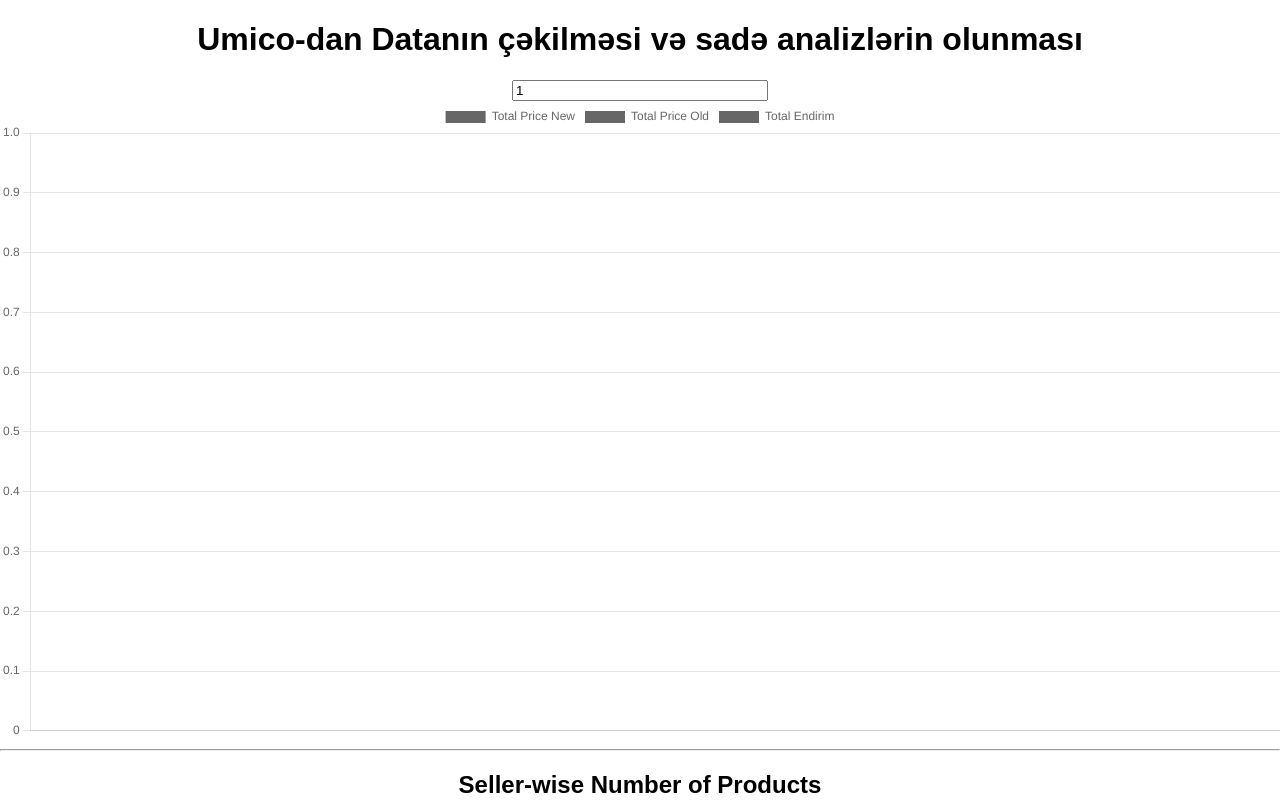
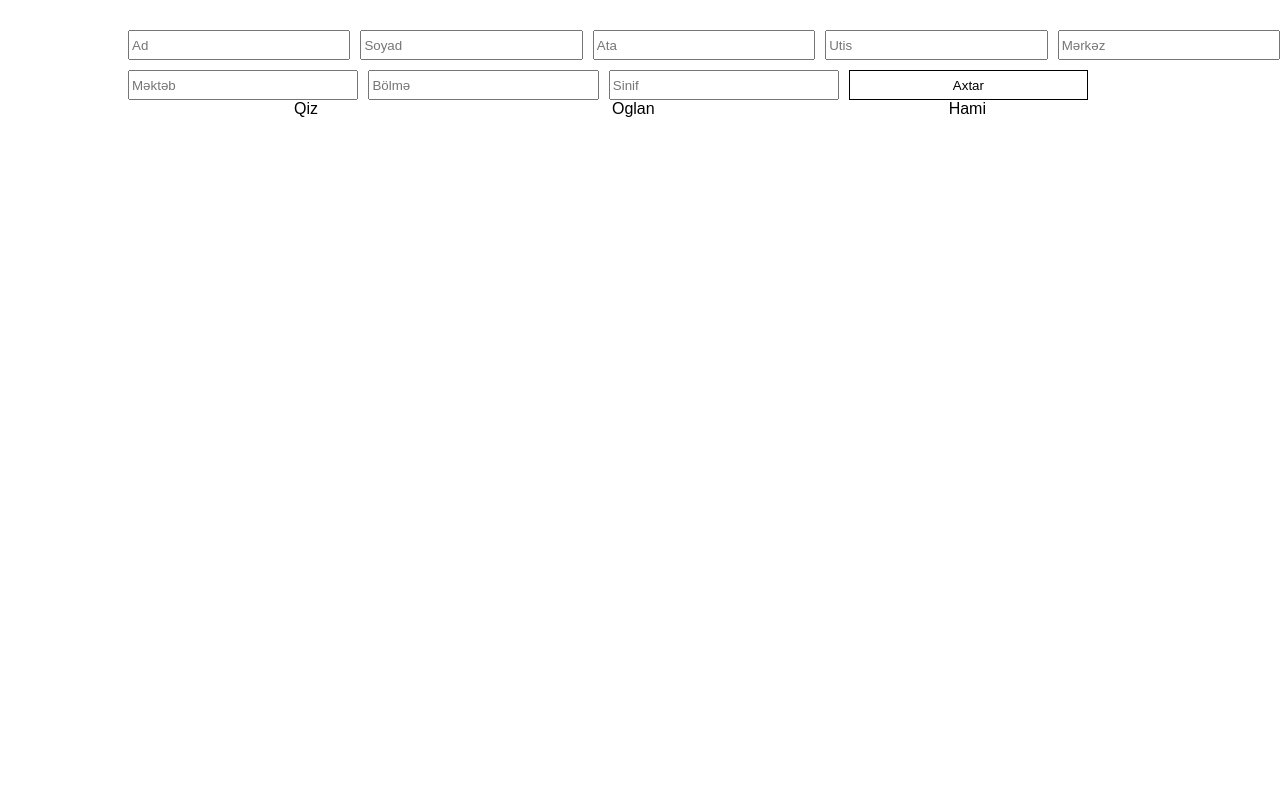
Before and after one commit to memmedov-karim/axtar, a React (Create React App) app: page / in a window 1280 px wide. Shown: the top 800 px of the page. Built offline with nearby package versions, Linux system fonts and the light colour scheme; no server answers.

Commit message:
reversed

```diff
--- a/src/App.js
+++ b/src/App.js
@@ -169,21 +169,21 @@ function App() {
   }
   return (
     <div className="App">
-      <Error />
-      {/*<Toaster  />*/}
-      {/*<Search find={find} getData={getData} searchingData={searchingData} />*/}
-      {/* <div style={{display:'flex',flexDirection:'row',alignItems:'center',justifyContent:'space-evenly'}}>
+      {/* <Error /> */}
+      <Toaster  />
+      <Search find={find} getData={getData} searchingData={searchingData} />
+      <div style={{display:'flex',flexDirection:'row',alignItems:'center',justifyContent:'space-evenly'}}>
         <span onClick={()=>changeGender('q')} style={{cursor:'pointer'}}>Qiz</span>
         <span onClick={()=>changeGender('o')} style={{cursor:'pointer'}}>Oglan</span>
         <span onClick={()=>changeGender("")} style={{cursor:'pointer'}}>Hami</span>
-      </div> */}
-      {/* {Students}
+      </div>
+      {Students}
       {SearchingData !== null && SearchingData.length === 0 ? (
         <h1 style={{ textAlign:"center",color: "red" }}>Belə Yetimçə yoxdu burda</h1>
       ) : (
         ""
-      )} */}
-      <Test />
+      )}
+      {/* <Test /> */}
     </div>
   );
 }
```
